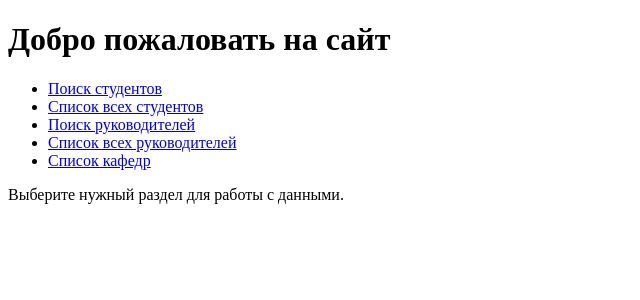
After one commit to BakirovDanil/DiplomWork, a FastAPI app: template templates/main_page/base.html in a window 1280 px wide. The commit adds this page. Shown: the top 300 px of the page, without its empty margins (0-640 px from the left). Run offline with FastAPI, Linux system fonts and the light colour scheme; the template is opened without the code that fills it, so the values that code supplies are empty; parts of the project's set-up code (start-up, migrations or seed data) failed here and were passed over.

Commit message:
обновил html-страницы; добавил главную страницу

```diff
--- a/templates/director/add_director.html
+++ b/templates/director/add_director.html
@@ -2,10 +2,10 @@
 <html lang="en">
 <head>
     <meta charset="UTF-8">
-    <title>Добавление студента</title>
+    <title>Добавление директора</title>
 </head>
 <body>
-    <h1>Добавить студента</h1>
+    <h1>Добавить директора</h1>
 
     {% if error_message %}
         <div style="color: red">{{ error_message }}</div>
--- /dev/null
+++ b/templates/main_page/base.html
@@ -0,0 +1,23 @@
+<!DOCTYPE html>
+<html lang="ru">
+<head>
+    <meta charset="UTF-8" />
+    <title>Главная страница</title>
+</head>
+<body>
+    <h1>Добро пожаловать на сайт</h1>
+
+    <nav>
+        <ul>
+            <li><a href="/search_student_form">Поиск студентов</a></li>
+            <li><a href="/get_all_student">Список всех студентов</a></li>
+            <li><a href="/search_director_form">Поиск руководителей</a></li>
+            <li><a href="/get_all_director">Список всех руководителей</a></li>
+            <li><a href="/get_all_department">Список кафедр</a></li>
+            <!-- Добавьте другие ссылки по необходимости -->
+        </ul>
+    </nav>
+
+    <p>Выберите нужный раздел для работы с данными.</p>
+</body>
+</html>
```
